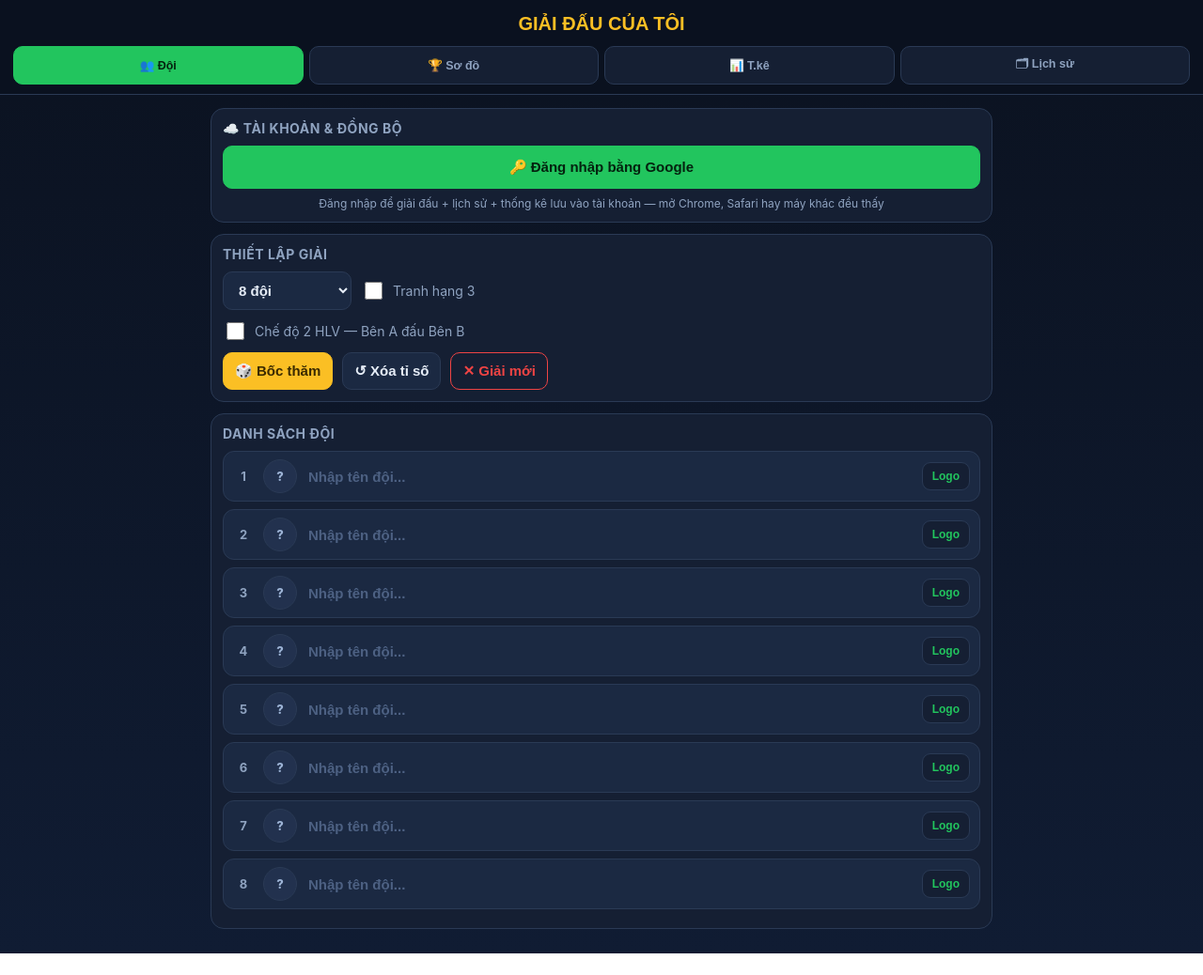
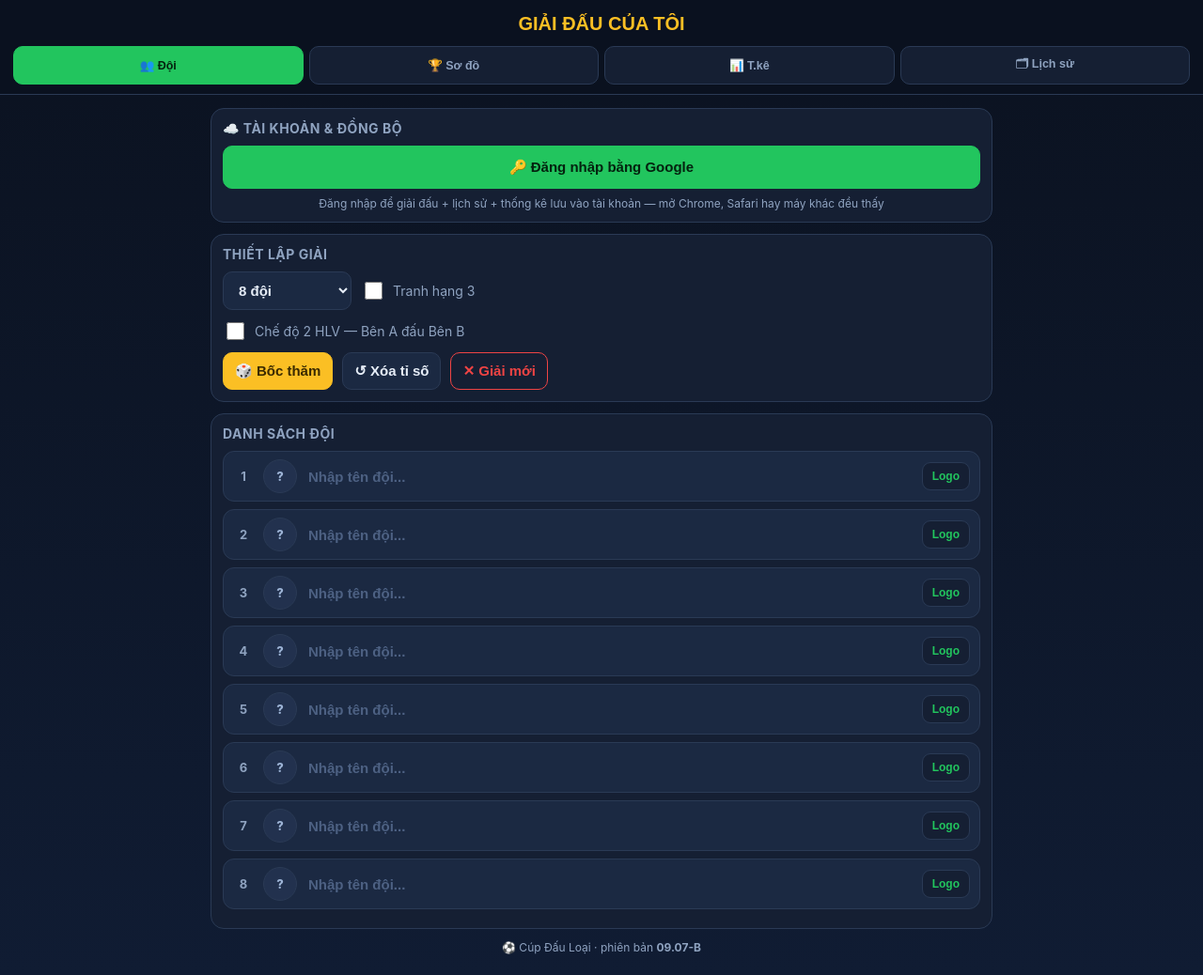
Before and after one commit to duyhoa263/bracket-app, a plain HTML site: page index.html in a window 1280 px wide. Shown: the whole page at 94% size. Before the commit the page ends 1015 px from the top, so only its background shows below. Drawn offline with Linux system fonts and the light colour scheme; no server answers.

Commit message:
Them hien thi phien ban 09.07-B

```diff
--- a/index.html
+++ b/index.html
@@ -187,6 +187,7 @@ textarea{width:100%;padding:10px 12px;border-radius:10px;border:1px solid var(--
     <h3>Danh sách đội</h3>
     <div id="slots"></div>
   </div>
+  <div class="hint">⚽ Cúp Đấu Loại · phiên bản <b>09.07-B</b></div>
 </main>
 
 <main id="bracketView" style="display:none">
```
